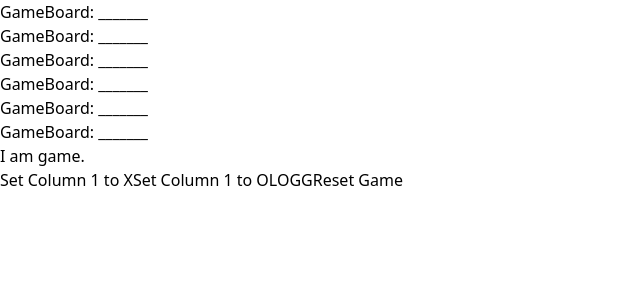
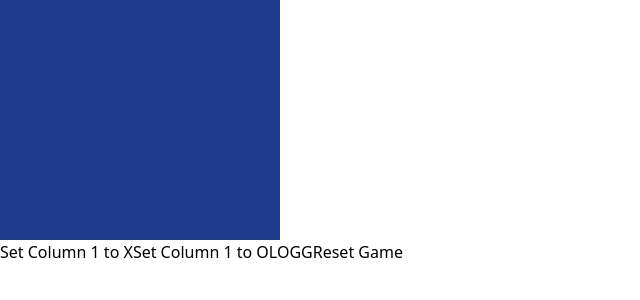
Before and after one commit to dev-fredericfox/ReactConnectFour, a React (Create React App) app: page / in a window 1280 px wide. Shown: the top 300 px of the page, without its empty margins (0-640 px from the left). Built offline with nearby package versions, Linux system fonts and the light colour scheme.

Commit message:
Add GameBoard and Horizontal Win Check

```diff
--- a/src/Game.js
+++ b/src/Game.js
@@ -1,25 +1,54 @@
 import { useState, useEffect } from "react";
+import Cell from './Cell'
+
 
 function Game() {
-  const [gameBoard, setGameBoard] = useState([[], [], [], [], [], []]);
+  const [gameBoard, setGameBoard] = useState([]);
+  const [turn, setTurn] = useState('X');
 
   useEffect(() => {
     //Populate rows
     resetGame();
   }, []);
 
+  useEffect(() => {
+    //Populate rows
+    function checkHorizontalScore() {
+      gameBoard.forEach(row => {
+        if (row.includes('XXXX')){
+          window.alert('X Wins!')
+        }
+        if (row.includes('OOOO')){
+          window.alert('O Wins!')
+        }
+      })
+    }
+    console.log("Game Board useEffect")
+    checkHorizontalScore()
+  }, [gameBoard]);
+
+
+
+  function changeTurn() {
+    if (turn === 'X')
+    setTurn(() => 'O' )
+    else {
+      setTurn(() => 'X')
+    }
+  }
 
   function setCoin(column, player) {
     const gameBoardCopy = [...gameBoard];
-    for (let i = 0; i <= 5; i++) {
+    for (let i = 5; i >= 0; i--) {
       if (gameBoard[i][column] === "_") {
         let row = gameBoardCopy[i].split("");
-        console.log(row)
+        console.log(row);
         row[column] = player;
-        console.log(row)
+        console.log(row);
         gameBoardCopy[i] = row.join("");
-        console.log(gameBoardCopy)
+        console.log(gameBoardCopy);
         setGameBoard((original) => [...gameBoardCopy]);
+        changeTurn()
         break;
       }
       // Add throwing some sort of error if col > 7 (index 6)
@@ -29,7 +58,6 @@ function Game() {
   function resetGame() {
     const gameBoardCopy = [];
     const row = "_______";
-    // Make a row with 6 empty strings
     // Make 7 Rows of empty strings
     for (let i = 0; i <= 5; i++) {
       gameBoardCopy.push(row);
@@ -38,13 +66,23 @@ function Game() {
   }
   return (
     <div>
-      <p>GameBoard: {gameBoard[5]}</p>
+      {gameBoard.map((row, index) => {
+        const rowToCell = row.split("");
+        return (
+          <div className="flex" key={index}>
+            {rowToCell.map((cell, column) => (
+              <Cell cellStatus={cell} setCoin={setCoin} column={column} key={cell+''+column} turn={turn}/>
+            ))}
+          </div>
+        );
+      })}
+      {/* <p>GameBoard: {gameBoard[5]}</p>
       <p>GameBoard: {gameBoard[4]}</p>
       <p>GameBoard: {gameBoard[3]}</p>
       <p>GameBoard: {gameBoard[2]}</p>
       <p>GameBoard: {gameBoard[1]}</p>
       <p>GameBoard: {gameBoard[0]}</p>
-      <p>I am game.</p>
+      <p>I am game.</p> */}
       <button
         onClick={() => {
           setCoin(0, "x");
@@ -66,9 +104,7 @@ function Game() {
       >
         LOGG
       </button>
-      <button onClick={resetGame}>
-        Reset Game
-      </button>
+      <button onClick={resetGame}>Reset Game</button>
     </div>
   );
 }
```
